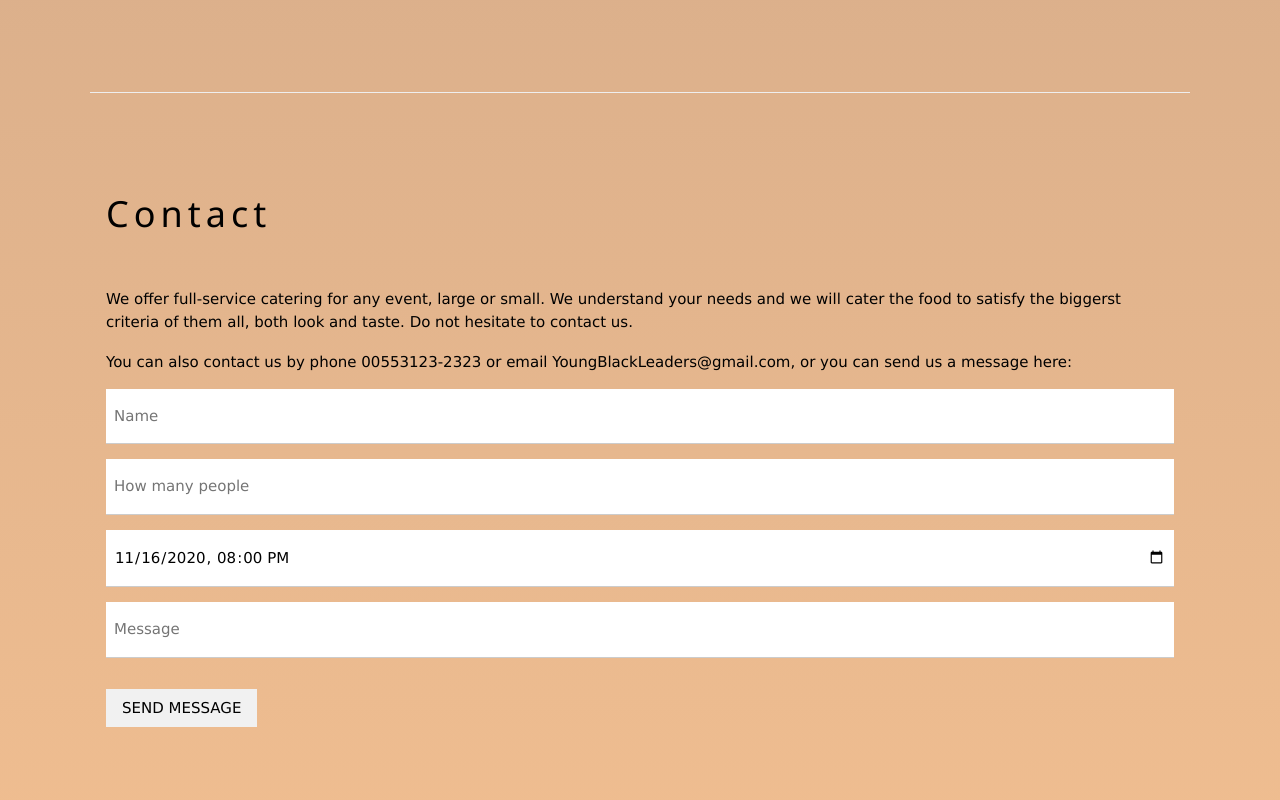
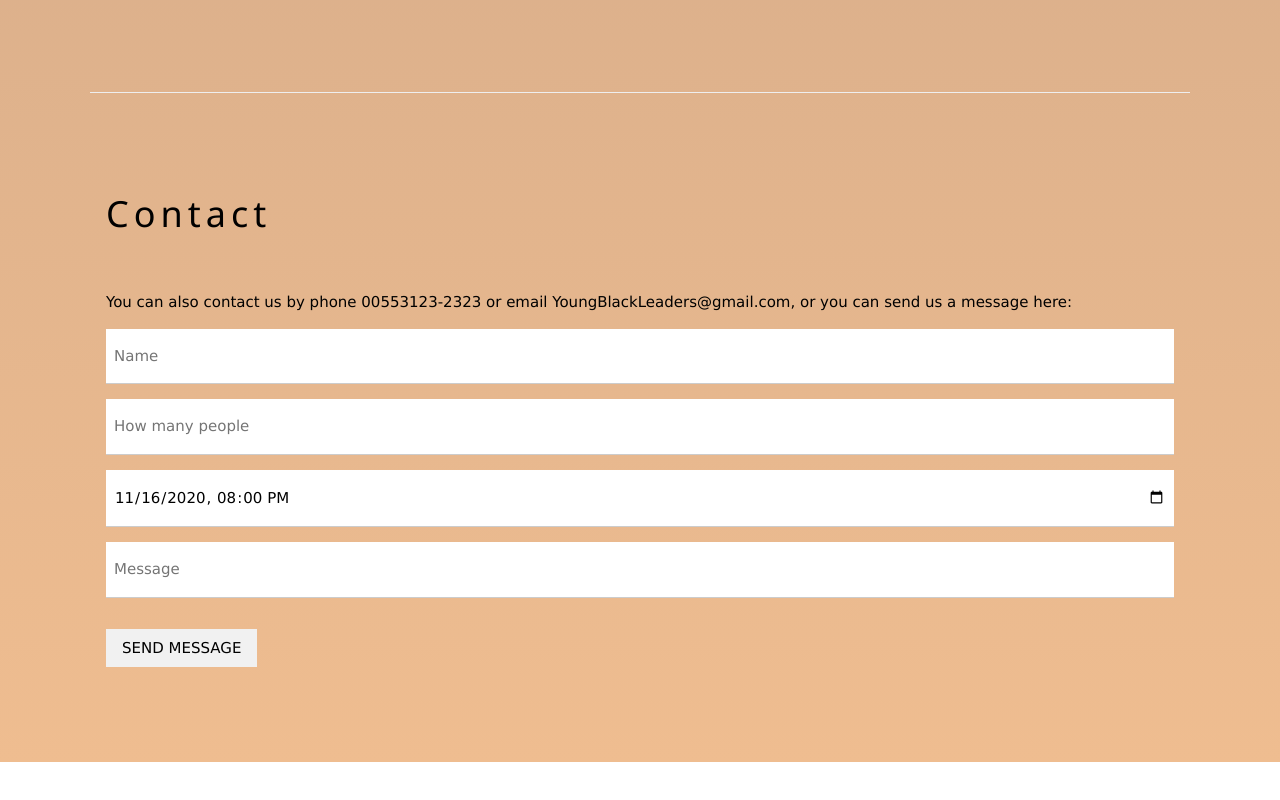
Before and after one commit to RobertAt100Percent/YBL-Website, a plain HTML site: page index.html in a window 1280 px wide. Shown: the part 2785-3585 px from the top of the page. After the commit the page ends 3547 px from the top, so only its background shows below. Drawn offline with nearby package versions, Linux system fonts and the light colour scheme.

Commit message:
took out a paragraph

```diff
--- a/index.html
+++ b/index.html
@@ -79,7 +79,7 @@
   <!-- Contact Section -->
   <div class="w3-container w3-padding-64" id="contact">
     <h1>Contact</h1><br>
-    <p>We offer full-service catering for any event, large or small. We understand your needs and we will cater the food to satisfy the biggerst criteria of them all, both look and taste. Do not hesitate to contact us.</p>
+    <p></p>
     <p class="w3-text-blue-grey w3-large"><b></b></p>
     <p>You can also contact us by phone 00553123-2323 or email YoungBlackLeaders@gmail.com, or you can send us a message here:</p>
     <form action="/action_page.php" target="_blank">
```
